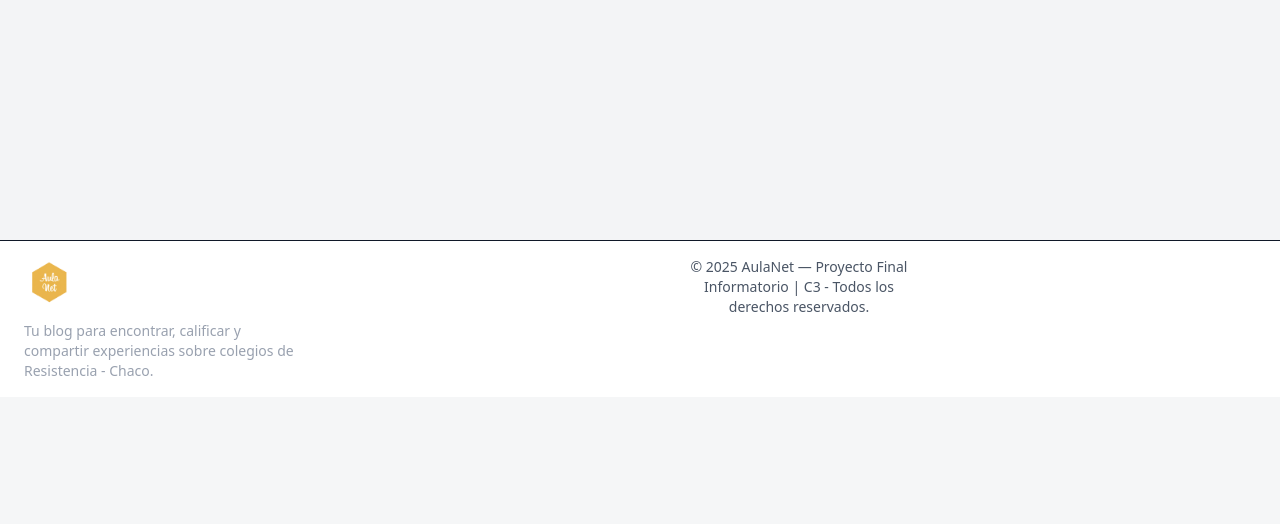
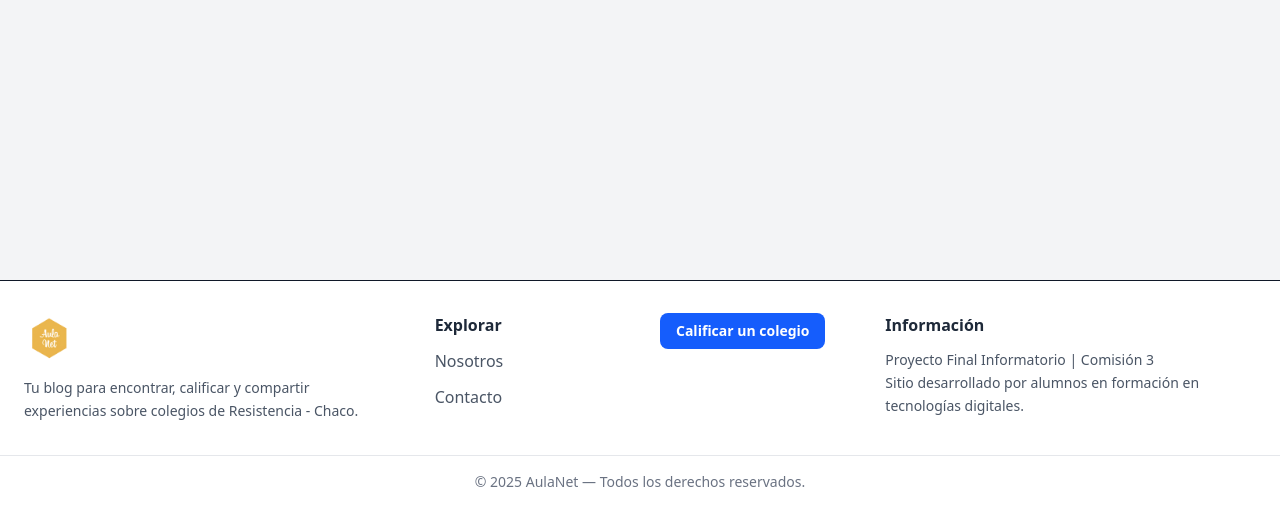
Before and after one commit to francoBa/AulaNet, a Django app: template aulanet/templates/blog/post-delete.html in a window 1280 px wide. Shown: the part 521-1045 px from the top of the page. Before the commit the page ends 897 px from the top, so only its background shows below. Run offline with Django 3.2, Linux system fonts and the light colour scheme; the template is opened without the code that fills it, so the values that code supplies are empty.

Commit message:
update-footer

```diff
--- a/aulanet/templates/components/includes/footer.html
+++ b/aulanet/templates/components/includes/footer.html
@@ -1,23 +1,63 @@
 {% load static %}
-<footer class="bg-white dark:bg-gray-800 border-t dark:border-gray-700 py-4">
-    <div class="max-w-7xl mx-auto px-6 grid grid-cols-1 md:grid-cols-4 gap-10">
 
-      <div>
+<footer class="bg-white dark:bg-gray-800 border-t dark:border-gray-700 py-8 mt-10">
+  <div class="max-w-7xl mx-auto px-6 grid grid-cols-1 md:grid-cols-[2fr_1fr_1fr_2fr] gap-10">
+
+    <!-- Logo + descripción -->
+    <div>
       <img src="{% static 'img/logo-rombo-amarillo.png' %}" alt="Logo" class="h-12 mb-4">
-      <p class="text-gray-400 text-sm">
-        Tu blog para encontrar, calificar y compartir experiencias sobre colegios de Resistencia - Chaco.
+      <p class="text-gray-600 dark:text-gray-300 text-sm leading-relaxed">
+        Tu blog para encontrar, calificar y compartir experiencias sobre
+        colegios de Resistencia - Chaco.
       </p>
     </div>
 
-   <div class="hidden md:flex items-center justify-end space-x-3">
-      <a href="{% url 'core:about' %}" class="text-xl text-white hover:text-blue-100">Nosotros</a>
-      <a href="{% url 'core:contact' %}" class="text-xl text-white hover:text-white-blue-100"
-        >Contacto</a>
+    <!-- Navegación -->
+    <nav>
+      <h3 class="text-gray-800 dark:text-gray-100 font-semibold mb-3">Explorar</h3>
+      <ul class="space-y-3">
+
+        <li>
+          <a href="{% url 'core:about' %}"
+             class="text-gray-600 dark:text-gray-300 hover:text-blue-600 hover:underline">
+            Nosotros
+          </a>
+        </li>
+
+        <li>
+          <a href="{% url 'core:contact' %}"
+             class="text-gray-600 dark:text-gray-300 hover:text-blue-600 hover:underline">
+            Contacto
+          </a>
+        </li>
+
+      </ul>
+    </nav>
+
+    <!-- Botón destacado -->
+    <div>
+              <a href="{% url 'user:login' %}"
+           class="inline-block bg-blue-600 hover:bg-blue-700 text-white text-sm font-semibold px-4 py-2 rounded-lg transition">
+           Calificar un colegio
+        </a>
     </div>
 
-    <section
-    class="max-w-6xl mx-auto px-4 text-center text-sm text-gray-600 dark:text-gray-300"
-  >
-    © {% now "Y" %} AulaNet — Proyecto Final Informatorio | C3 - Todos los derechos reservados.
-  </section>
+    <!-- Sección institucional -->
+    <div>
+      <h3 class="text-gray-800 dark:text-gray-100 font-semibold mb-3">Información</h3>
+      <p class="text-gray-600 dark:text-gray-300 text-sm leading-relaxed">
+        Proyecto Final Informatorio | Comisión 3
+        <br>
+        Sitio desarrollado por alumnos en formación en tecnologías digitales.
+      </p>
+    </div>
+
+  </div>
+
+  <!-- Línea inferior -->
+  <div class="mt-8 border-t pt-4 border-gray-200 dark:border-gray-700 text-center">
+    <p class="text-gray-500 dark:text-gray-400 text-sm">
+      © {% now "Y" %} AulaNet — Todos los derechos reservados.
+    </p>
+  </div>
 </footer>
```
